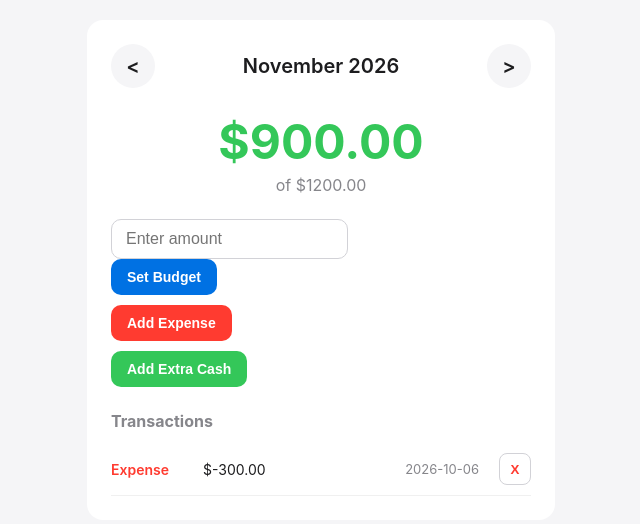
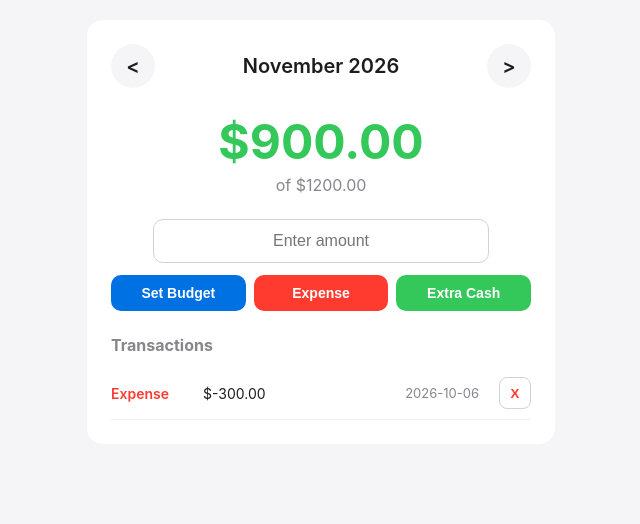
Before and after one commit to Harjotyy/budget-manager-web, a Flask app: page /dashboard/2026/11 in a window 1280 px wide. Shown: the part 57-581 px from the top of the page, without its empty margins (319-959 px from the left). Run offline with Flask 3, Linux system fonts and the light colour scheme; a user stored in the database is signed in.

Commit message:
Created the 3 buttons side by side

```diff
--- a/static/style.css
+++ b/static/style.css
@@ -155,23 +155,31 @@ main {
 /* Actions */
 .actions {
     margin-bottom: 24px;
-}
-
-.action-form, .inline-form {
-    display: flex;
-    gap: 8px;
-    margin-bottom: 10px;
+    text-align: center;
 }
 
 .amount-input {
-    flex: 1;
-    padding: 10px 14px;
+    width: 80%;
+    padding: 12px 16px;
     border: 1px solid #d2d2d7;
     border-radius: 10px;
     font-size: 16px;
+    text-align: center;
+    margin-bottom: 12px;
+}
+
+.action-buttons {
+    display: flex;
+    justify-content: center;
+    gap: 8px;
+}
+
+.action-buttons form {
+    flex: 1;
 }
 
 .btn {
+    width: 100%;
     padding: 10px 16px;
     border: none;
     border-radius: 10px;
--- a/templates/dashboard.html
+++ b/templates/dashboard.html
@@ -25,33 +25,32 @@
     </div>
 
     <!-- Input and Buttons -->
+    <div class="actions">
         <input type="text" inputmode="decimal" id="amount-input" placeholder="Enter amount" class="amount-input">
-    <div class="actions">
-        <form method="POST" action="{{ url_for('set_budget') }}" class="action-form">
+        <div class="action-buttons">
+            <form method="POST" action="{{ url_for('set_budget') }}">
                 <input type="hidden" name="year" value="{{ year }}">
                 <input type="hidden" name="month" value="{{ month }}">
                 <input type="hidden" name="amount" id="amount-budget">
                 <button type="submit" class="btn">Set Budget</button>
             </form>
-
             {% if budget %}
-        <div class="tx-buttons">
-            <form method="POST" action="{{ url_for('add_transaction') }}" class="inline-form">
+            <form method="POST" action="{{ url_for('add_transaction') }}">
                 <input type="hidden" name="year" value="{{ year }}">
                 <input type="hidden" name="month" value="{{ month }}">
                 <input type="hidden" name="type" value="expense">
                 <input type="hidden" name="amount" id="amount-expense">
-                <button type="submit" class="btn btn-expense">Add Expense</button>
+                <button type="submit" class="btn btn-expense">Expense</button>
             </form>
-            <form method="POST" action="{{ url_for('add_transaction') }}" class="inline-form">
+            <form method="POST" action="{{ url_for('add_transaction') }}">
                 <input type="hidden" name="year" value="{{ year }}">
                 <input type="hidden" name="month" value="{{ month }}">
                 <input type="hidden" name="type" value="cash">
                 <input type="hidden" name="amount" id="amount-extra-cash">
-                <button type="submit" class="btn btn-cash">Add Extra Cash</button>
+                <button type="submit" class="btn btn-cash">Extra Cash</button>
             </form>
+            {% endif %}
         </div>
-        {% endif %}
     </div>
 
     <!-- Transactions List -->
```
Also changed, not shown: instance/budget.db (deleted). Lines whose indentation alone changed are shown as unchanged.
